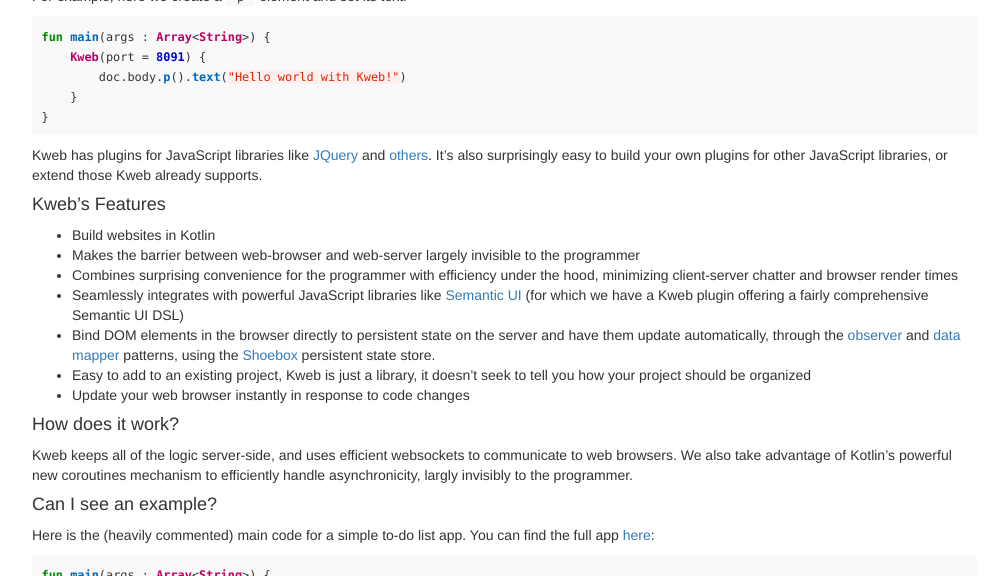
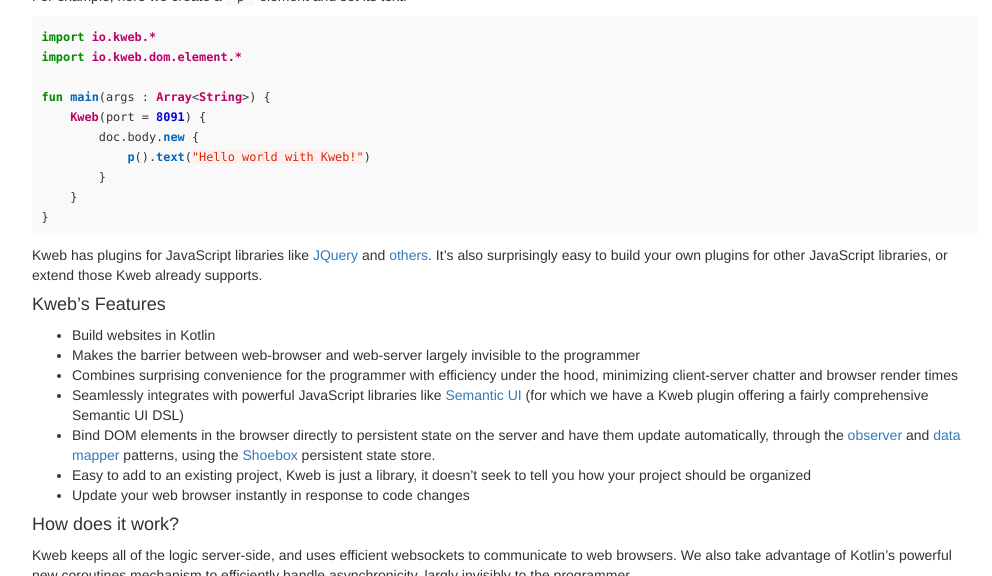
Before and after one commit to kwebio/kwebio.github.io, a Jekyll site: the page built from index.md, in a window 1280 px wide and 900 px high, cut to the strip 324-900 px from the top of the window. Shown: the whole strip, without its empty margins (233-1225 px from the left). Built offline with Jekyll 4.4.1, drawn with Linux system fonts in a browser that asks for light colours; nearby versions of some CDN libraries.

Commit message:
Update index.md

````diff
--- a/index.md
+++ b/index.md
@@ -18,9 +18,14 @@ Kweb allows you to interact to the browser DOM directly as if it was local to th
 For example, here we create a `<p>` element and set its text:
 
 ```kotlin
+import io.kweb.*
+import io.kweb.dom.element.*
+
 fun main(args : Array<String>) {
     Kweb(port = 8091) {
-        doc.body.p().text("Hello world with Kweb!")
+        doc.body.new {
+            p().text("Hello world with Kweb!")
+        }
     }
 }
 ```
````
